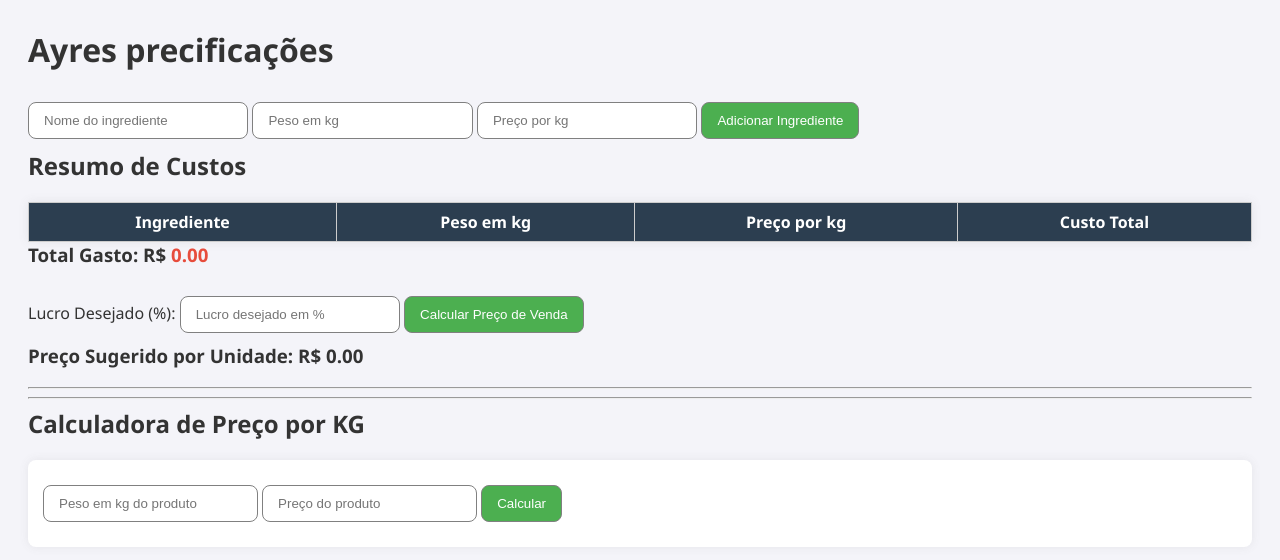
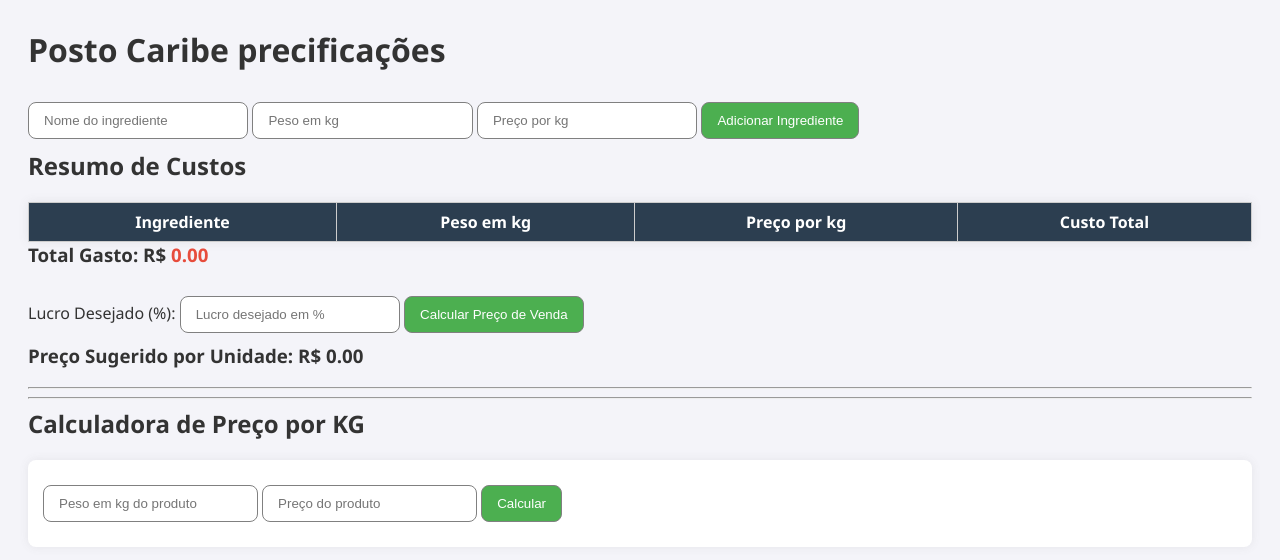
Before and after one commit to vinirlmarques/precificacoes, a plain HTML site: page index.html in a window 1280 px wide. Drawn offline with Linux system fonts and the light colour scheme.

Commit message:
Update index.html

```diff
--- a/index.html
+++ b/index.html
@@ -82,7 +82,7 @@
     </style>
 </head>
 <body>
-    <h1>Ayres precificações</h1>
+    <h1>Posto Caribe precificações</h1>
 
     <div id="inputArea">
         <input type="text" id="ingredientName" placeholder="Nome do ingrediente">
```
